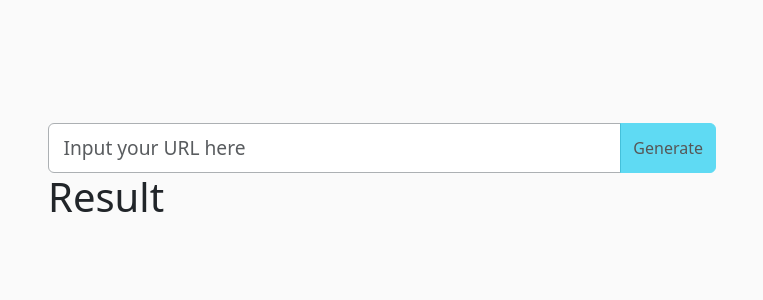
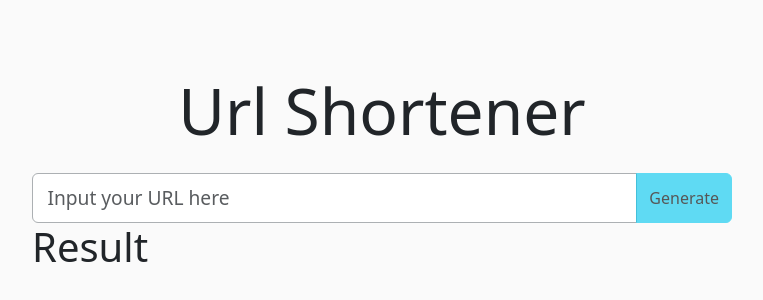
Before and after one commit to ressenzo/url-shortener, a React (Create React App) app in the folder frontend/: page / in a window 1280 px wide. Shown: the part 224-524 px from the top of the page, without its empty margins (258-1021 px from the left). Built offline with nearby package versions, Linux system fonts and the light colour scheme.

Commit message:
Create title

```diff
--- a/frontend/src/App.css
+++ b/frontend/src/App.css
@@ -1,3 +1,7 @@
 .app {
     max-width: 700px;
 }
+
+.app-title {
+    min-height: 100px;
+}
--- a/frontend/src/App.tsx
+++ b/frontend/src/App.tsx
@@ -4,7 +4,10 @@ import Result from './components/Result/Result';
 
 const App = () => {
     return (
-        <main className="app justify-content-center vh-100 d-flex w-100 h-100 p-3 mx-auto flex-column">
+        <main className="app justify-content-center vh-100 d-flex w-100 h-100 mx-auto flex-column">
+            <div className="app-title text-center">
+                <h1 className="display-3">Url Shortener</h1>
+            </div>
             <Input />
             <Result />
         </main>
```
